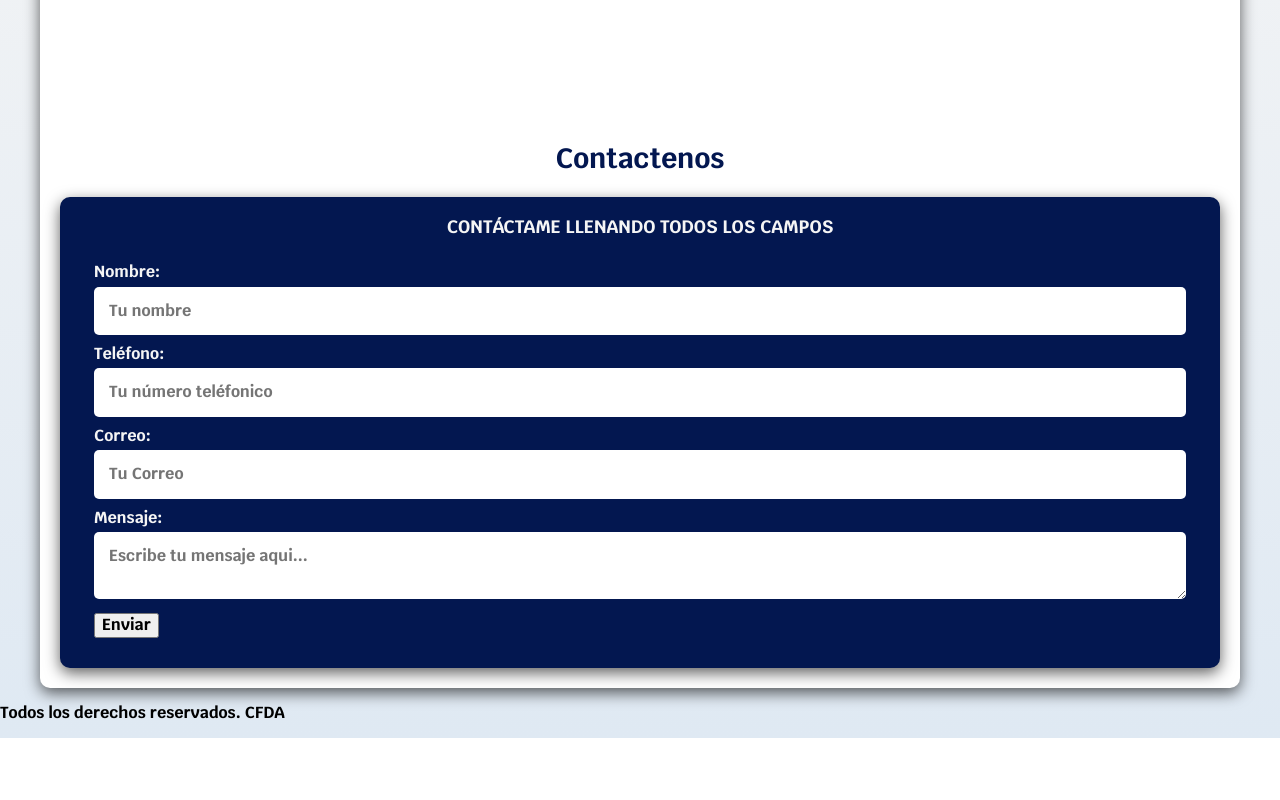
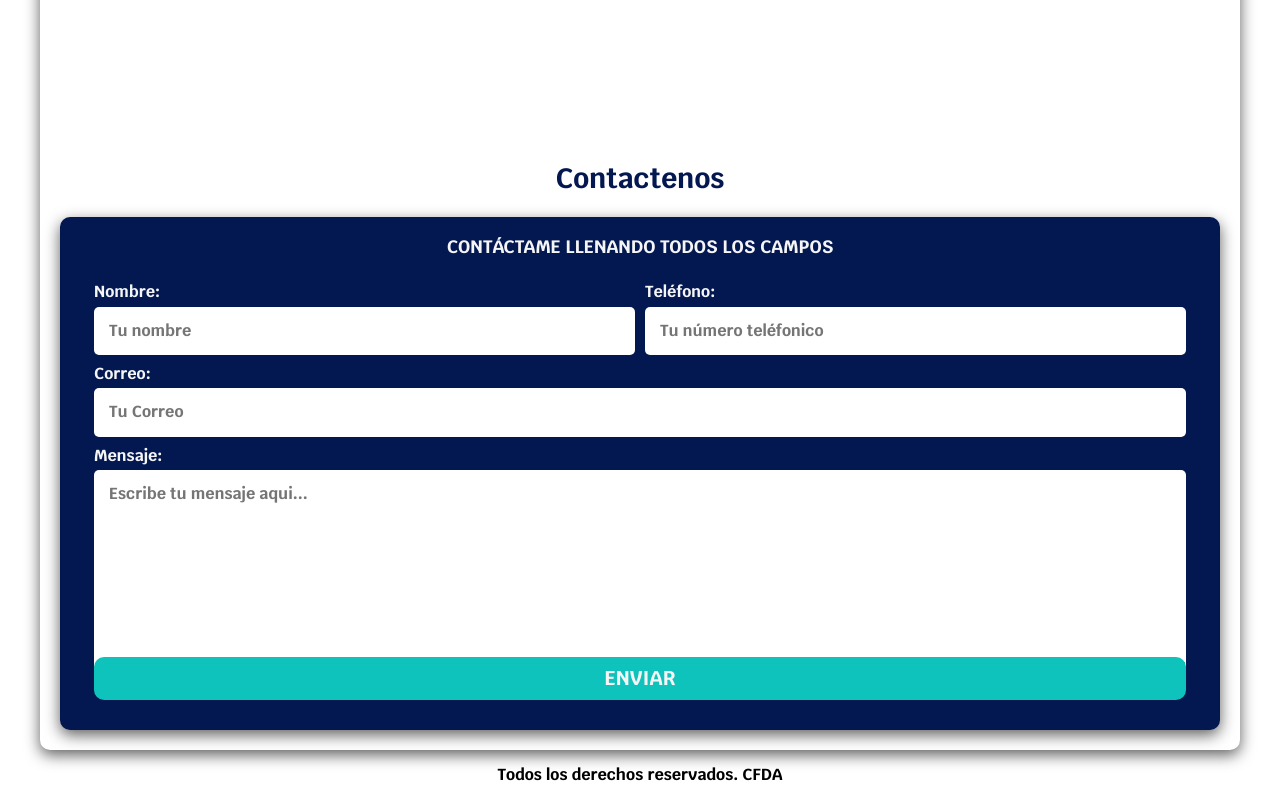
Before and after one commit to cefedual/misitio, a plain HTML site: page index.html in a window 1280 px wide. Shown: the part 1287-2087 px from the top of the page. Before the commit the page ends 2025 px from the top, so only its background shows below. Drawn offline with Linux system fonts and the light colour scheme.

Commit message:
hoy 9 de marzo

```diff
--- a/CSS/styles.css
+++ b/CSS/styles.css
@@ -9,14 +9,14 @@ html{
 body{
     font-size: 16px; /*1 rem es igual a 10px*/
     font-family: 'Krub', sans-serif;
-    background-image: linear-gradient(to top, #DFE9F3 0%, whitesmoke 50%);
+    /*background-image: linear-gradient(to top, #DFE9F3 0%, whitesmoke 50%);*/
 }
 .contenedor{
     max-width: 120rem;
     margin: 0 auto;
     color: #031750;
+}
 
-}
 .boton {
     background-color: #0EC3BB;
     color: whitesmoke;
@@ -28,11 +28,16 @@ body{
     border-radius: 1rem;
     width: 90%;
     text-align: center;
+    border: none;
 }
-@media (min-width: 780px) {
+@media (min-width: 768px) {
     .boton {
         width: auto;
     }
+}
+.boton:hover {
+    cursor: pointer;
+    background-color: #FFC107;
 }
 .sombra {
     -webkit-box-shadow: 0px 5px 15px 0px rgba(0,0,0,0.63);
@@ -64,6 +69,7 @@ h1,h2,h3 {
     margin-bottom: 0;
     margin-left: auto;
     margin-right: auto;
+    padding: 1rem;
 }
 
 .titulo span {
@@ -72,7 +78,7 @@ h1,h2,h3 {
     font-family: 400;
 }
 /* Menú de navegación principal*/
-.nav-bg{
+.nav-bg {
     background-color: #0EC3BB;
      /*border-radius: 5cm;*/
 }
@@ -81,6 +87,7 @@ h1,h2,h3 {
     flex-direction: column;
     align-items: center;
     margin: auto;
+
 }
 @media (min-width: 768px) {
     .menu{
@@ -102,13 +109,13 @@ h1,h2,h3 {
 }
 .hero{
     background-image: url(../img/hero.jpg);
-    background-repeat: no-repeat;
+    background-repeat:inherit;
     background-size: cover;
     height: 50rem;
     padding: 15rem;
     position: relative;
-    border-radius: 2cm;
     margin-bottom: 2rem;
+    border:0;
 }
 .contenido-hero{
     position: absolute;
@@ -143,8 +150,6 @@ h1,h2,h3 {
         flex-direction: column;
         justify-content: center;
         align-items: center;
-
-
     }
     .servicios p {
         line-height: 2;
@@ -183,8 +188,17 @@ h1,h2,h3 {
     margin-bottom: 2rem;
     color: whitesmoke;
 }
+@media (min-width: 768px) {
     .contenedor-campos {
-
+        display: grid;
+        grid-template-columns: repeat(2,1fr); /* o también 50% 50%; */
+        column-gap: 1rem;
+        grid-template-rows: auto auto 20rem;
+    }
+    .campo:nth-child(3), /*wow esto ubica el elementro entr las columnas*/
+    .campo:nth-child(4) {
+        grid-column: 1/3;
+    }
 }
 .campo {
     margin-bottom: 1rem;
@@ -195,9 +209,19 @@ h1,h2,h3 {
     margin-bottom: 0.5rem;
     display: block;
 }
+.campo textarea {
+    height: 20rem;
+}
 .input-text {
     width: 100%;
     border:none;
     padding: 1.5rem;
     border-radius: 0.5rem;
 }
+.enviar .boton {
+    width: 100%;
+
+}
+.footer {
+    text-align: center;
+}
--- a/index.html
+++ b/index.html
@@ -51,7 +51,7 @@
               <polyline points="7 7 12 12 7 17" />
               <polyline points="13 7 18 12 13 17" />
             </svg>
-            San Salvador, El Salvador
+
             <svg
               xmlns="http://www.w3.org/2000/svg"
               class="icon icon-tabler icon-tabler-chevrons-left"
@@ -201,14 +201,14 @@
                 ></textarea>
               </div>
             </div> <!-- Contenedor de campos-->
-            <div>
-              <button type="submit">Enviar</button>
+            <div class="enviar">
+              <button class="boton" type="submit">Enviar</button>
             </div>
           </fieldset>
         </form>
       </section>
     </main>
 
-    <p>Todos los derechos reservados. CFDA</p>
+    <p class="footer">Todos los derechos reservados. CFDA</p>
   </body>
 </html>
```
Also changed, not shown: img/hero.jpg, img/hero2.jpg (added). Lines whose indentation alone changed are shown as unchanged.
